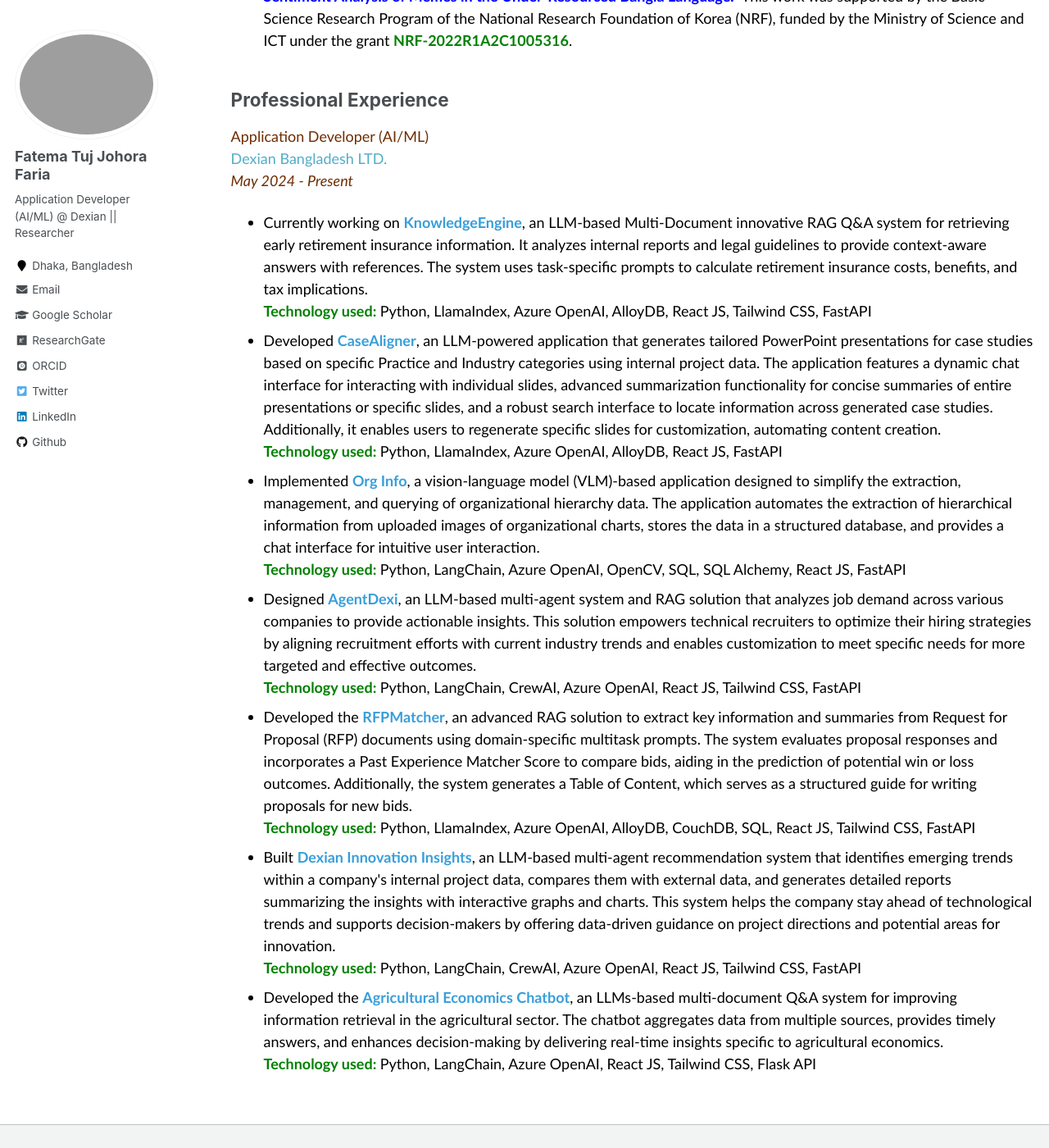
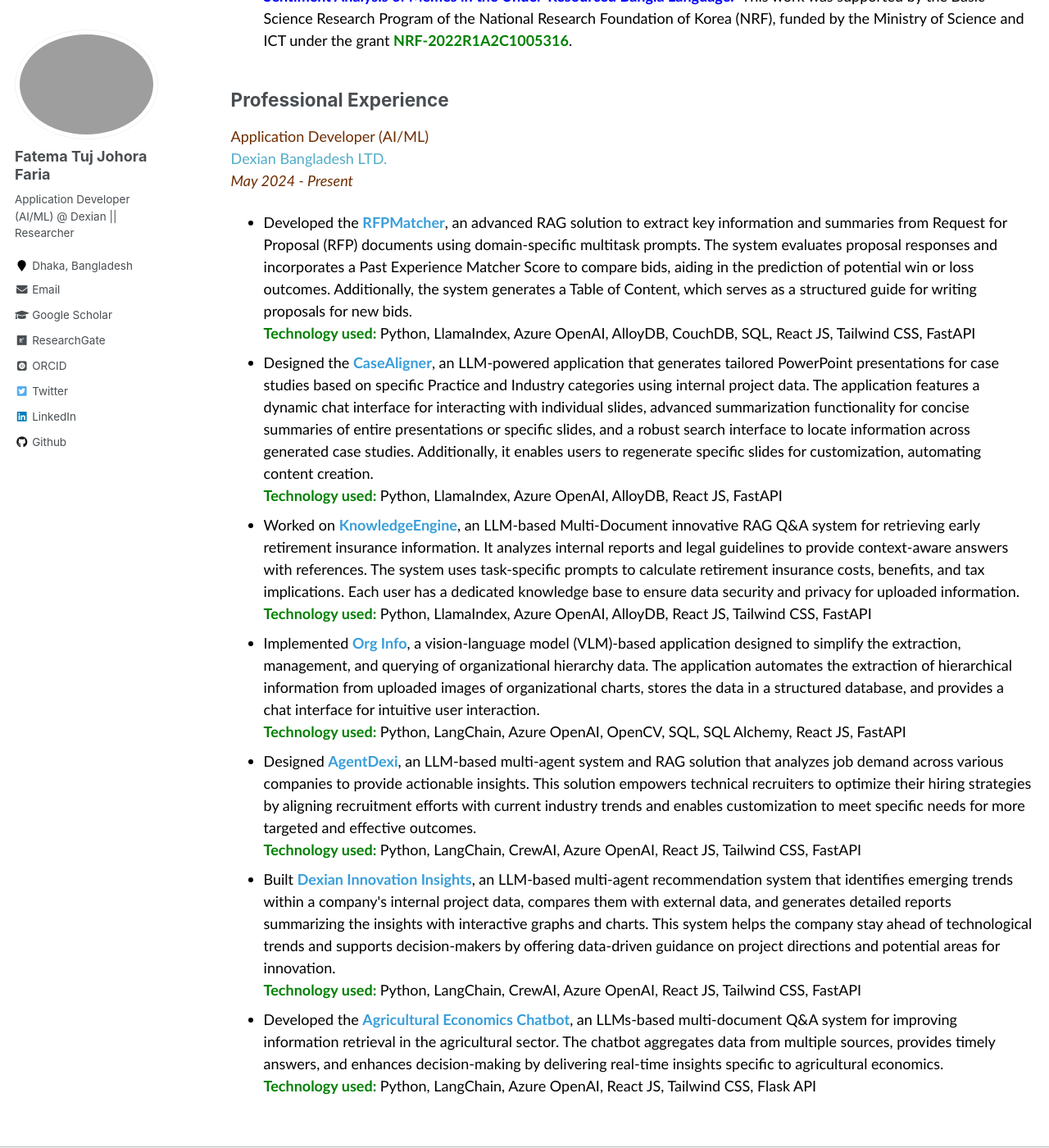
Before and after one commit to fatemafaria142/fatemafaria142.github.io, a Jekyll site: the page built from _pages/work.md, in a window 1280 px wide and 1400 px high, scrolled down 528 px. Shown: the whole window at 82% size. Built offline with Jekyll 4.4.1, drawn with Linux system fonts in a browser that asks for light colours; some web fonts are replaced.

Commit message:
Changed to work

```diff
--- a/_pages/work.md
+++ b/_pages/work.md
@@ -28,13 +28,17 @@
 
 <ul style="font-family:Trebuchet MS; color:black;">
 
-<li>Currently working on <b style="color:#389EDA">KnowledgeEngine</b>, an LLM-based Multi-Document innovative RAG Q&A system for retrieving early retirement insurance information. It analyzes internal reports and legal guidelines to provide context-aware answers with references. The system uses task-specific prompts to calculate retirement insurance costs, benefits, and tax implications.
+<li>Developed the <b style="color:#389EDA">RFPMatcher</b>, an advanced RAG solution to extract key information and summaries from Request for Proposal (RFP) documents using domain-specific multitask prompts. The system evaluates proposal responses and incorporates a Past Experience Matcher Score to compare bids, aiding in the prediction of potential win or loss outcomes. Additionally, the system generates a Table of Content, which serves as a structured guide for writing proposals for new bids.
+<br>
+<b><span style="color:green; display:inline;"> Technology used: </span></b> Python, LlamaIndex, Azure OpenAI, AlloyDB, CouchDB, SQL, React JS, Tailwind CSS, FastAPI</li>
+
+<li>Designed the <b style="color:#389EDA">CaseAligner</b>, an LLM-powered application that generates tailored PowerPoint presentations for case studies based on specific Practice and Industry categories using internal project data. The application features a dynamic chat interface for interacting with individual slides, advanced summarization functionality for concise summaries of entire presentations or specific slides, and a robust search interface to locate information across generated case studies. Additionally, it enables users to regenerate specific slides for customization, automating content creation.
+<br>
+<b><span style="color:green; display:inline;"> Technology used: </span> </b> Python, LlamaIndex, Azure OpenAI, AlloyDB, React JS, FastAPI</li>
+
+<li>Worked on <b style="color:#389EDA">KnowledgeEngine</b>, an LLM-based Multi-Document innovative RAG Q&A system for retrieving early retirement insurance information. It analyzes internal reports and legal guidelines to provide context-aware answers with references. The system uses task-specific prompts to calculate retirement insurance costs, benefits, and tax implications. Each user has a dedicated knowledge base to ensure data security and privacy for uploaded information.
 <br>
 <b><span style="color:green; display:inline;"> Technology used: </span> </b> Python, LlamaIndex, Azure OpenAI, AlloyDB, React JS, Tailwind CSS, FastAPI</li>
-
-<li>Developed <b style="color:#389EDA">CaseAligner</b>, an LLM-powered application that generates tailored PowerPoint presentations for case studies based on specific Practice and Industry categories using internal project data. The application features a dynamic chat interface for interacting with individual slides, advanced summarization functionality for concise summaries of entire presentations or specific slides, and a robust search interface to locate information across generated case studies. Additionally, it enables users to regenerate specific slides for customization, automating content creation.
-<br>
-<b><span style="color:green; display:inline;"> Technology used: </span> </b> Python, LlamaIndex, Azure OpenAI, AlloyDB, React JS, FastAPI</li>
 
 <li>Implemented <b style="color:#389EDA">Org Info</b>, a vision-language model (VLM)-based application designed to simplify the extraction, management, and querying of organizational hierarchy data. The application automates the extraction of hierarchical information from uploaded images of organizational charts, stores the data in a structured database, and provides a chat interface for intuitive user interaction.
 <br>
@@ -43,10 +47,6 @@
 <li>Designed <b style="color:#389EDA">AgentDexi</b>, an LLM-based multi-agent system and RAG solution that analyzes job demand across various companies to provide actionable insights. This solution empowers technical recruiters to optimize their hiring strategies by aligning recruitment efforts with current industry trends and enables customization to meet specific needs for more targeted and effective outcomes.
 <br>
 <b><span style="color:green; display:inline;"> Technology used: </span></b> Python, LangChain, CrewAI, Azure OpenAI, React JS, Tailwind CSS, FastAPI</li>
-
-<li>Developed the <b style="color:#389EDA">RFPMatcher</b>, an advanced RAG solution to extract key information and summaries from Request for Proposal (RFP) documents using domain-specific multitask prompts. The system evaluates proposal responses and incorporates a Past Experience Matcher Score to compare bids, aiding in the prediction of potential win or loss outcomes. Additionally, the system generates a Table of Content, which serves as a structured guide for writing proposals for new bids.
-<br>
-<b><span style="color:green; display:inline;"> Technology used: </span></b> Python, LlamaIndex, Azure OpenAI, AlloyDB, CouchDB, SQL, React JS, Tailwind CSS, FastAPI</li>
 
 <li>Built <b style="color:#389EDA">Dexian Innovation Insights</b>, an LLM-based multi-agent recommendation system that identifies emerging trends within a company's internal project data, compares them with external data, and generates detailed reports summarizing the insights with interactive graphs and charts. This system helps the company stay ahead of technological trends and supports decision-makers by offering data-driven guidance on project directions and potential areas for innovation.
 <br>
```
